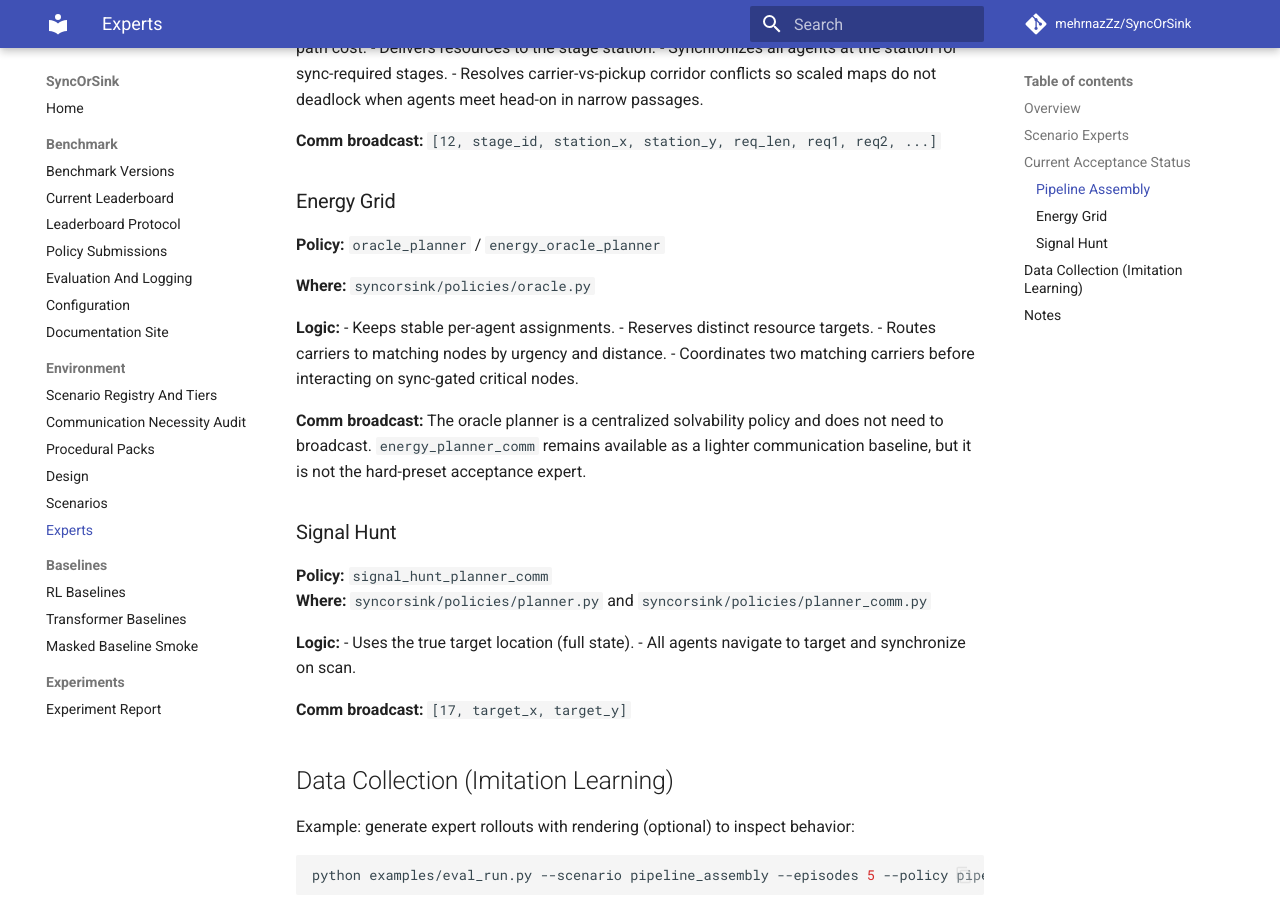
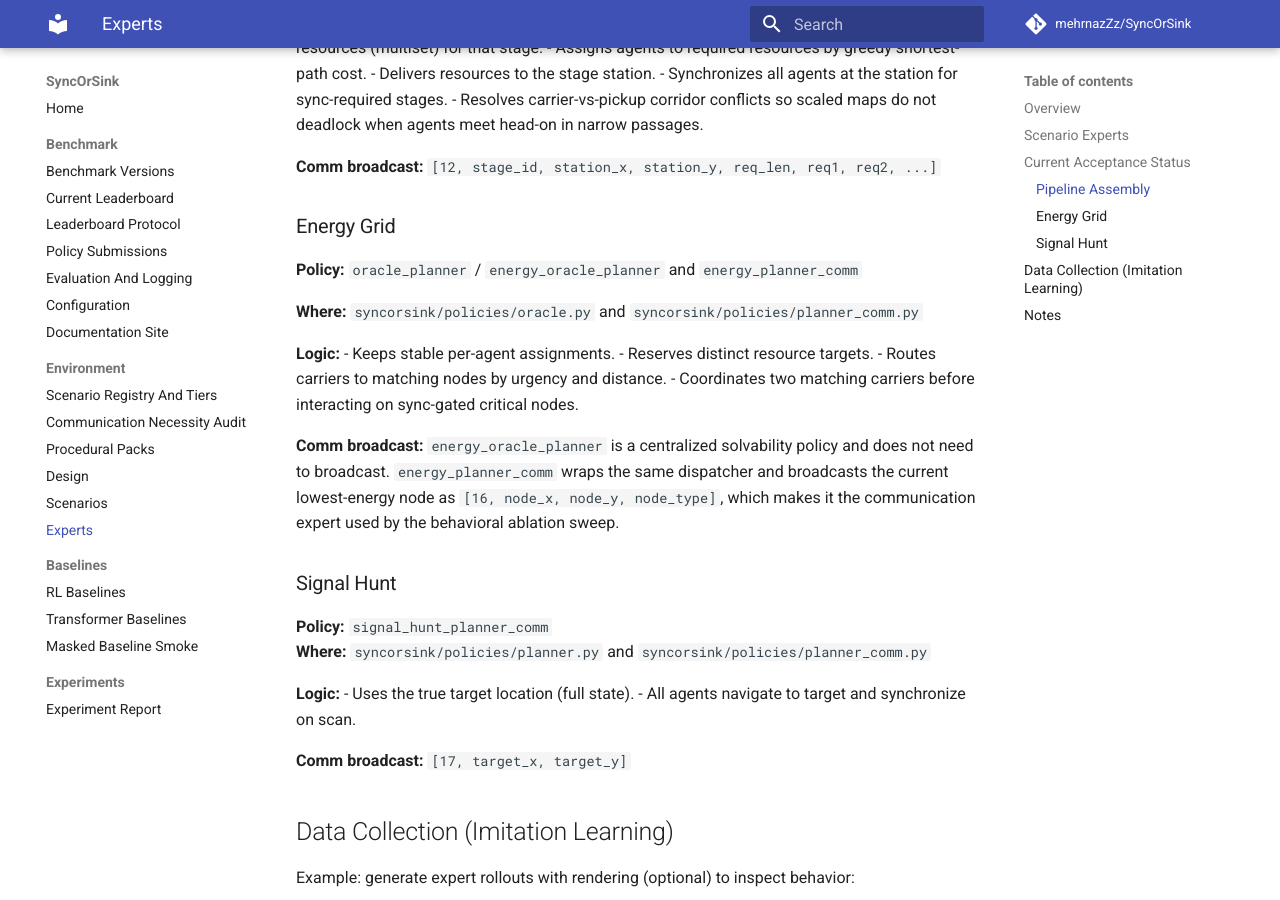
Before and after one commit to mehrnazZz/SyncOrSink, an MkDocs documentation site: the page built from docs/experts.md, in a window 1280 px wide and 900 px high, scrolled down 1279 px. Built offline with MkDocs 1.6.1 and Material for MkDocs 9.7.7, drawn with Linux system fonts in a browser that asks for light colours; comment, search, counter and statistics services are not loaded; some of the changed text lies outside the part shown.

Commit message:
Require communication in Energy Grid core

```diff
--- a/docs/experts.md
+++ b/docs/experts.md
@@ -7,7 +7,8 @@ This document describes the centralized expert planners for each scenario, how t
 Centralized experts exist for all three scenarios:
 
 - Pipeline Assembly: `pipeline_planner_comm` (centralized planner + comm broadcast)
-- Energy Grid: `oracle_planner` / `energy_oracle_planner` (stateful centralized dispatcher)
+- Energy Grid: `oracle_planner` / `energy_oracle_planner` and
+  `energy_planner_comm` (stateful centralized dispatcher)
 - Signal Hunt: `signal_hunt_planner_comm` (centralized planner + comm broadcast)
 
 These policies are deterministic and should solve their respective scenarios under default conditions. They can be used for:
@@ -50,9 +51,9 @@ scaled-pipeline deadlocks are now covered by tests.
 
 ### Energy Grid
 
-**Policy:** `oracle_planner` / `energy_oracle_planner`
+**Policy:** `oracle_planner` / `energy_oracle_planner` and `energy_planner_comm`
 
-**Where:** `syncorsink/policies/oracle.py`
+**Where:** `syncorsink/policies/oracle.py` and `syncorsink/policies/planner_comm.py`
 
 **Logic:**
 - Keeps stable per-agent assignments.
@@ -61,9 +62,10 @@ scaled-pipeline deadlocks are now covered by tests.
 - Coordinates two matching carriers before interacting on sync-gated critical nodes.
 
 **Comm broadcast:**
-The oracle planner is a centralized solvability policy and does not need to
-broadcast. `energy_planner_comm` remains available as a lighter communication
-baseline, but it is not the hard-preset acceptance expert.
+`energy_oracle_planner` is a centralized solvability policy and does not need
+to broadcast. `energy_planner_comm` wraps the same dispatcher and broadcasts the
+current lowest-energy node as `[16, node_x, node_y, node_type]`, which makes it
+the communication expert used by the behavioral ablation sweep.
 
 ### Signal Hunt
 
```
Also changed, not shown: docs/communication_audit.md (+1 -1 lines), docs/scenario_registry.md (+2 -1 lines), 4 other files.
